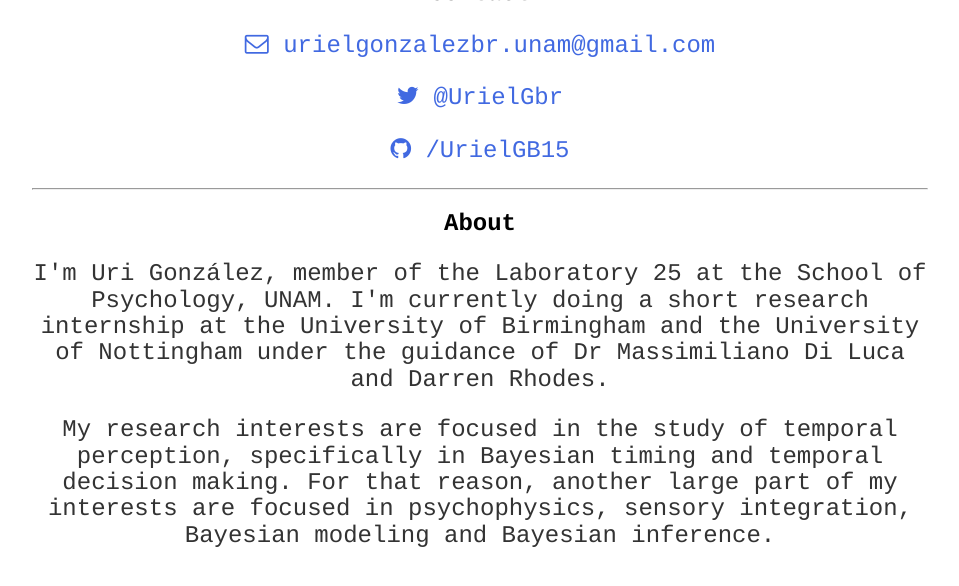
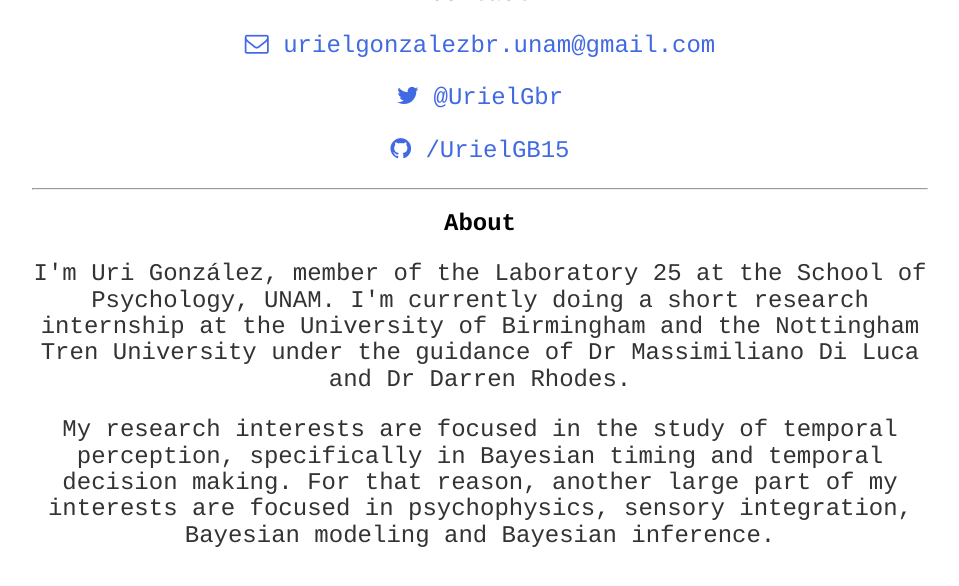
Before and after one commit to BouzasLab25/bouzaslab25.github.io, a Jekyll site: the page built from people/uriel.html, in a window 1280 px wide and 900 px high, scrolled down 675 px. Shown: the top 586 px of the window, without its empty margins (160-1119 px from the left). Built offline with Jekyll 4.4.1, drawn with Linux system fonts in a browser that asks for light colours.

Commit message:
Update uriel.html

```diff
--- a/people/uriel.html
+++ b/people/uriel.html
@@ -22,5 +22,5 @@ title: Lab25 Uriel
 <hr>
  <h2>About</h2>
 
- <p> I'm Uri González, member of the Laboratory 25 at the School of Psychology, UNAM. I'm currently doing a short research internship at the University of Birmingham and the University of Nottingham under the guidance of Dr Massimiliano Di Luca and Darren Rhodes. </p>
+ <p> I'm Uri González, member of the Laboratory 25 at the School of Psychology, UNAM. I'm currently doing a short research internship at the University of Birmingham and the Nottingham Tren University under the guidance of Dr Massimiliano Di Luca and Dr Darren Rhodes. </p>
  <p>My research interests are focused in the study of temporal perception, specifically in Bayesian timing and temporal decision making. For that reason, another large part of my interests are focused in psychophysics, sensory integration, Bayesian modeling and Bayesian inference. </p>
```
